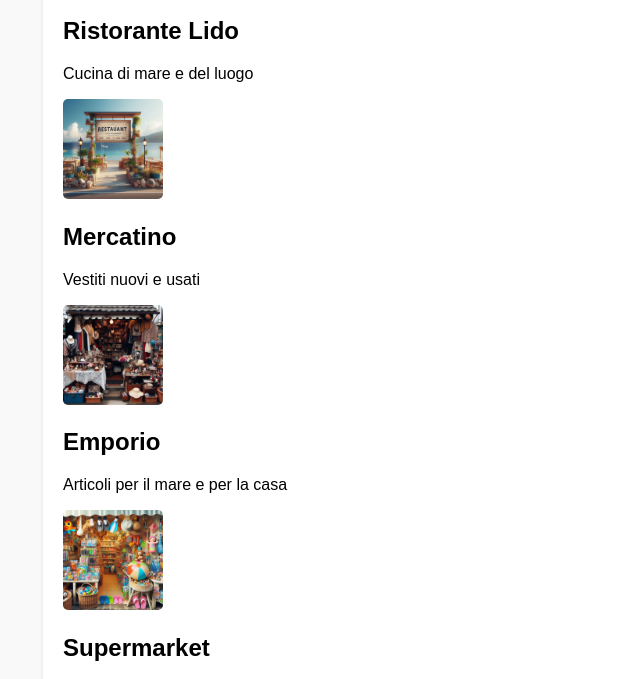
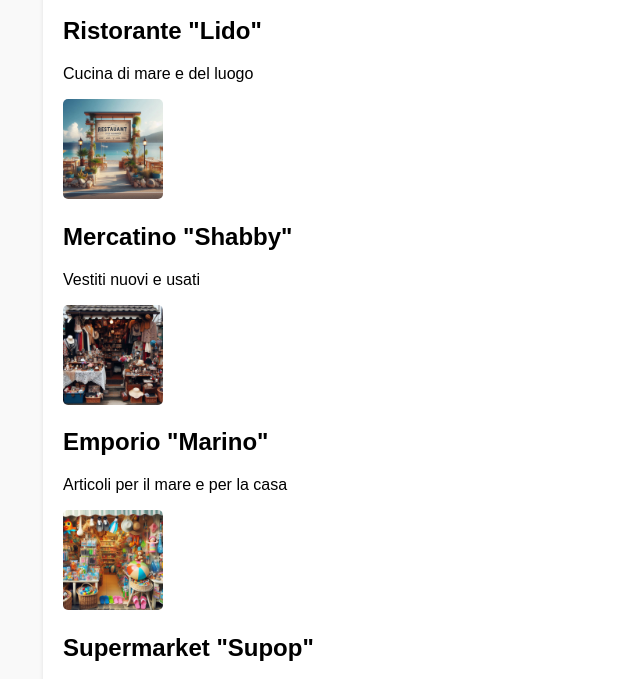
Before and after one commit to P5music/repository_prova, a plain HTML site: page eu/it/le/coupon.html in a window 1280 px wide. Shown: the part 259-938 px from the top of the page, without its empty margins (277-917 px from the left). Drawn offline with Linux system fonts and the light colour scheme.

Commit message:
Update coupon.html

```diff
--- a/eu/it/le/coupon.html
+++ b/eu/it/le/coupon.html
@@ -58,22 +58,22 @@ offerti dagli esercenti di Borgagne e delle Marine di Melendugno.
 src="https://www.myqueries.info/demo/bbb_borgagne/images/whatsapp_icon.webp" />
 </myqueries-query>
 <div class="offerta-item">
-<h2>Ristorante Lido </h2>
+<h2>Ristorante "Lido" </h2>
   <p>Cucina di mare e del luogo</p>
 <img height=100 src="images/restaurant.jpg" alt="Immagine item">
 </div>
         <div class="offerta-item">
-<h2>Mercatino</h2>
+<h2>Mercatino "Shabby"</h2>
   <p>Vestiti nuovi e usati</p>
 <img height=100 src="images/mercatino.jpg" alt="Immagine item">
 </div>
         <div class="offerta-item">
-      <h2>Emporio</h2>
+      <h2>Emporio "Marino"</h2>
   <p>Articoli per il mare e per la casa</p>
 <img height=100 src="images/emporio.jpg" alt="Immagine item">
 </div>
         <div class="offerta-item">
-  <h2>Supermarket</h2>
+  <h2>Supermarket "Supop"</h2>
   <p>Prodotti alimentari e per la persona</p>
 <img height=100 src="images/supermarket.jpg" alt="Immagine item">
 </div>
```
